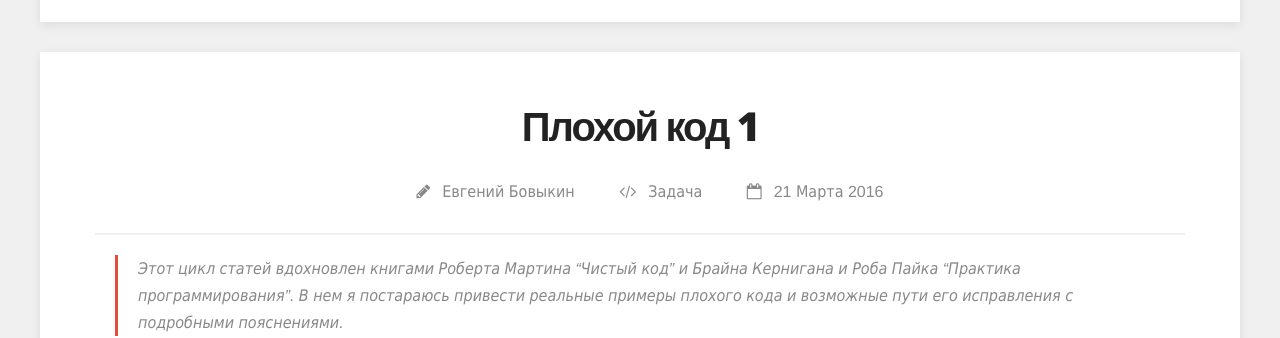
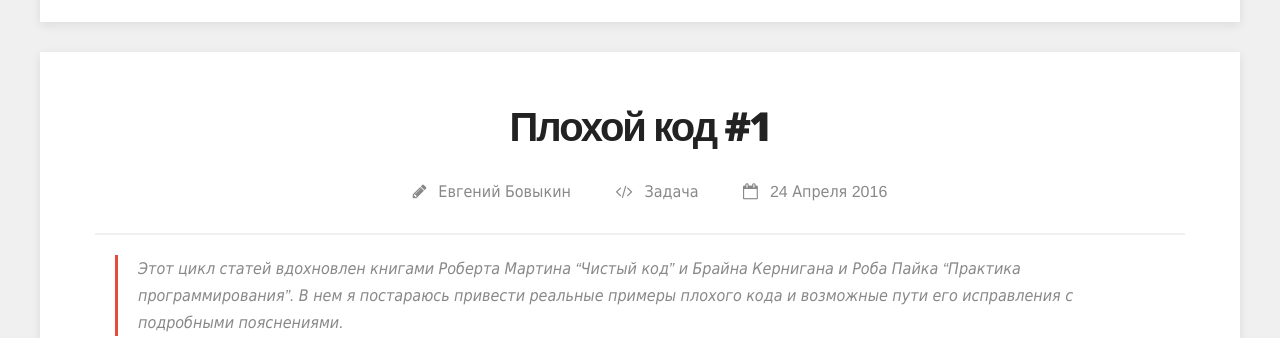
Before and after one commit to rtivital/jsraccoon, a Jekyll site: the page built from _posts/2016-04-24-exercise-bad-code-one.md, in a window 1280 px wide. Shown: the part 317-655 px from the top of the page. Built offline with Jekyll 4.4.1, drawn with Linux system fonts in a browser that asks for light colours; nearby versions of some CDN libraries; comment, search, counter and statistics services are not loaded.

Commit message:
fix date

```diff
--- a/_posts/2016-04-24-exercise-bad-code-one.md
+++ b/_posts/2016-04-24-exercise-bad-code-one.md
@@ -1,7 +1,7 @@
 ---
-title:  "Плохой код 1"
+title:  "Плохой код #1"
 categories: JavaScript
-date:   2016-03-21 15:00:00 +0300
+date:   2016-04-24 15:00:00 +0300
 author_name: "Евгений Бовыкин"
 author: missingdays
 type: exercise
```
